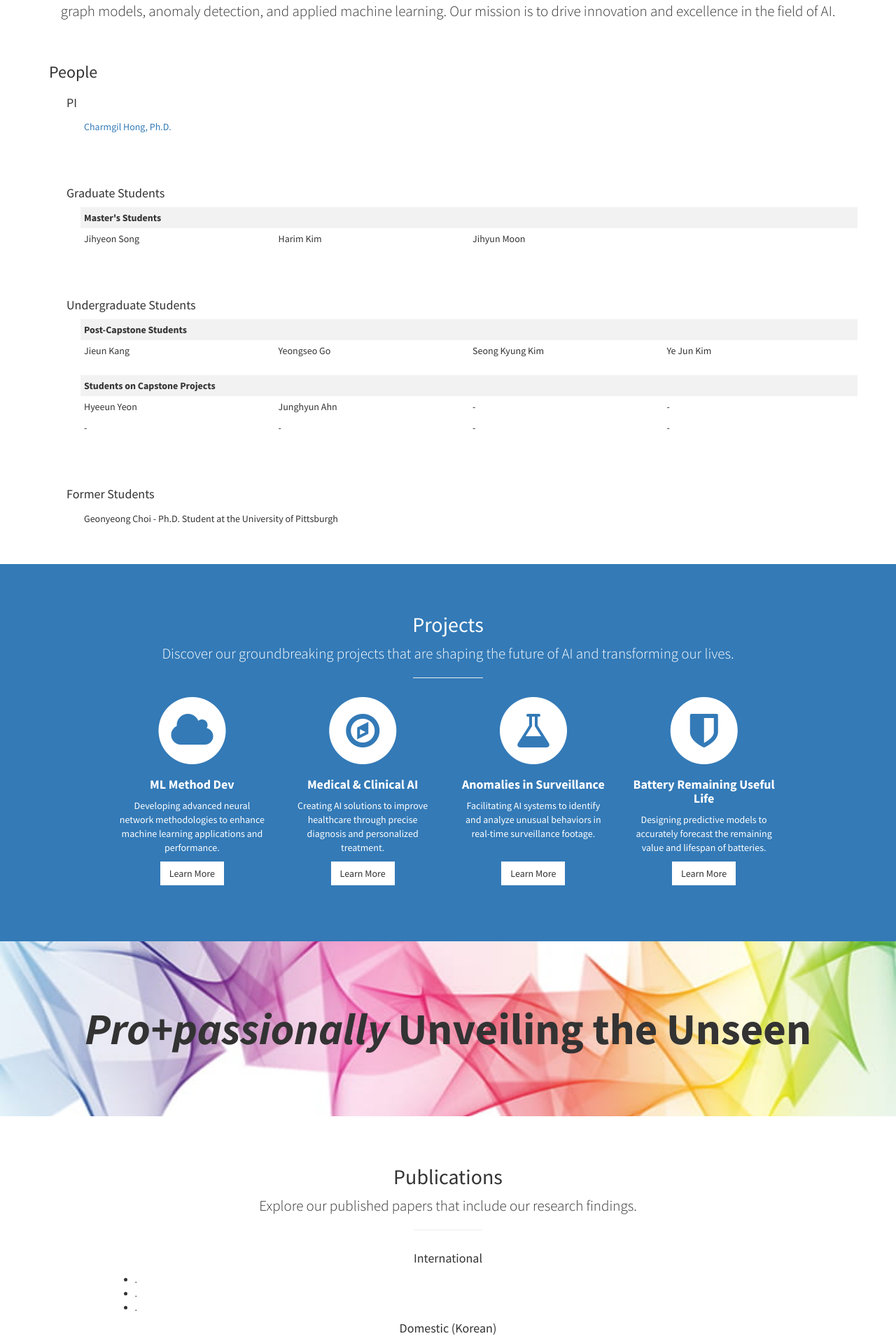
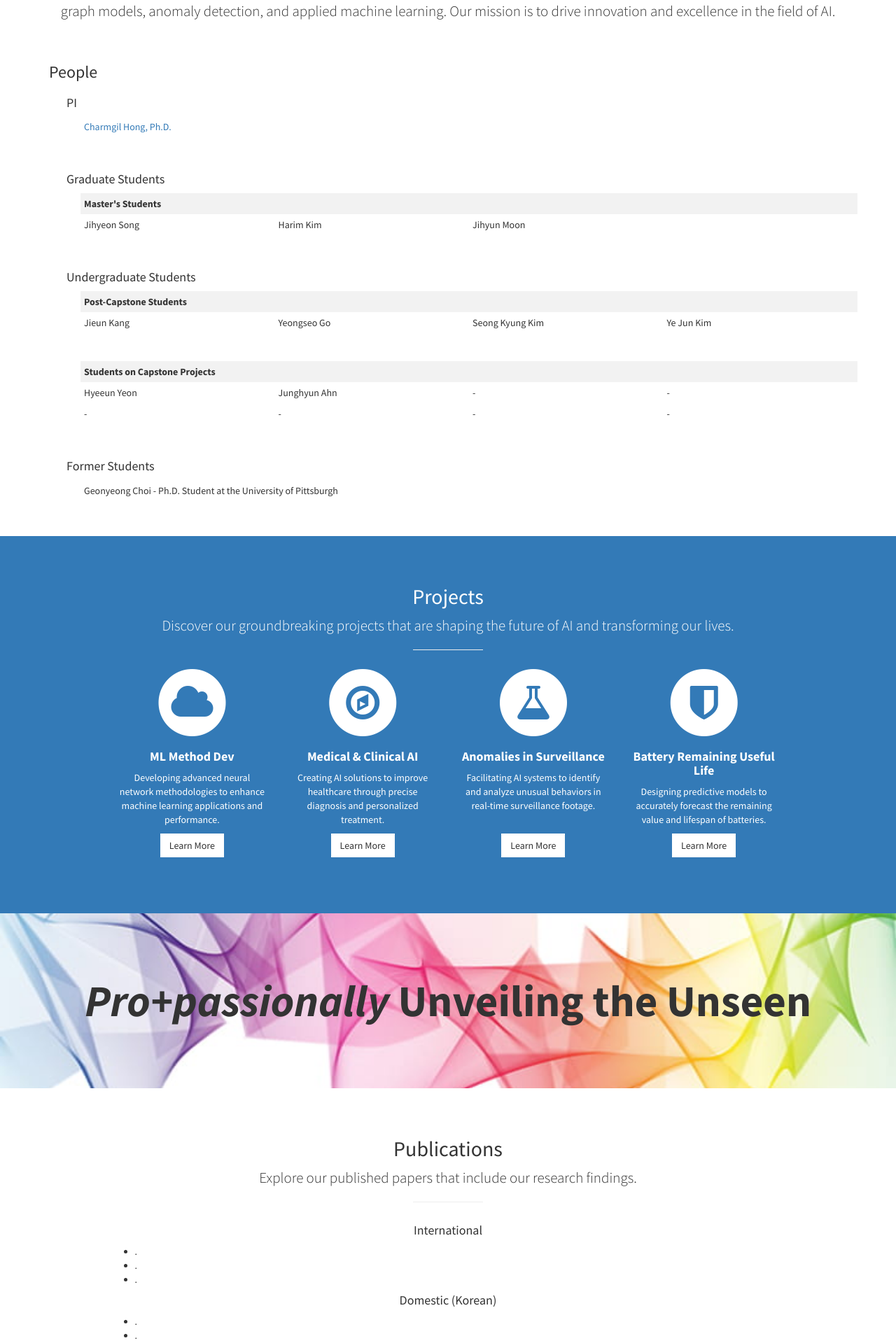
Before and after one commit to nth221/nth221.github.io, a Jekyll site: the page built from index.html, in a window 1280 px wide. Shown: the part 981-2900 px from the top of the page at 70% size. Built offline with Jekyll 4.4.1, drawn with Linux system fonts in a browser that asks for light colours.

Commit message:
modified:   _includes/about.html 	modified:   css/stylish-portfolio.css

```diff
--- a/_includes/about.html
+++ b/_includes/about.html
@@ -22,7 +22,7 @@
               <td><a href="https://charmgil.github.io/" target="_blank">Charmgil Hong, Ph.D.</a></td>
             </tr>
           </table>
-          <br/><br/><br/>
+          <br/><br/>
 
           <!-- Grads -->
           <h4>Graduate Students</h4>
@@ -37,7 +37,7 @@
               <td width="192"> </td>
             </tr>
           </table>
-          <br/><br/><br/>
+          <br/><br/>
 
           <!-- Undergrads -->
           <h4>Undergraduate Students</h4>
@@ -68,7 +68,7 @@
               <td width="192">-</td>
             </tr>
           </table>
-          <br/><br/><br/>
+          <br/><br/>
 
           <!-- Former members -->
           <h4>Former Students</h4>
--- a/css/stylish-portfolio.css
+++ b/css/stylish-portfolio.css
@@ -187,7 +187,7 @@ hr.small {
 }
 
 .vspace-row {
-    height: 20px;
+    height: 40px;
     border: none;
 }
 
```
